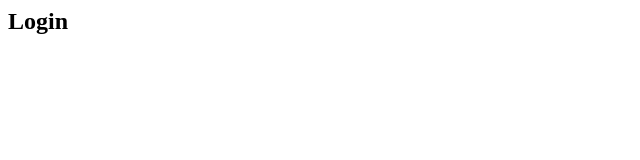
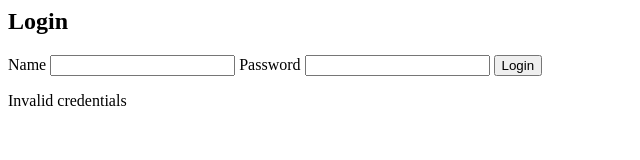
Before and after one commit to ericminio/yop-decider, a website: page app/web/login/index.html in a window 1280 px wide. Shown: the whole page, without its empty margins (0-640 px from the left). Drawn offline with Linux system fonts and the light colour scheme.

Commit message:
proposing is not possible without authenticating

```diff
--- a/app/web/login/index.html
+++ b/app/web/login/index.html
@@ -1,3 +1,13 @@
 <section>
   <h1>Login</h1>
+  <div>
+    <label for="name">Name</label>
+    <input id="name" name="name" type="text" />
+    <label for="password">Password</label>
+    <input id="password" name="password" type="password" />
+    <button>Login</button>
+  </div>
+  <div>
+    <p>Invalid credentials</p>
+  </div>
 </section>
```
Also changed, not shown: app/__tests__/2.proposing.test.js (+19 -0 lines).
